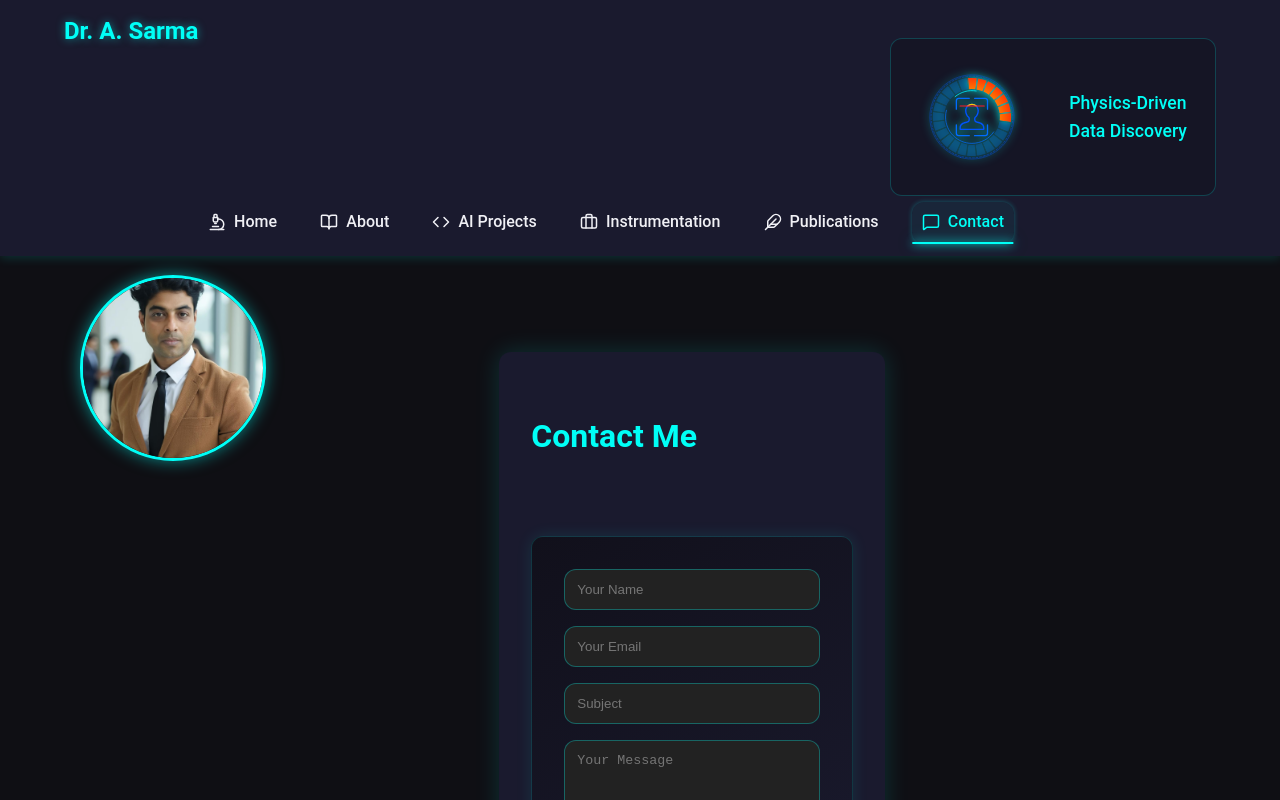
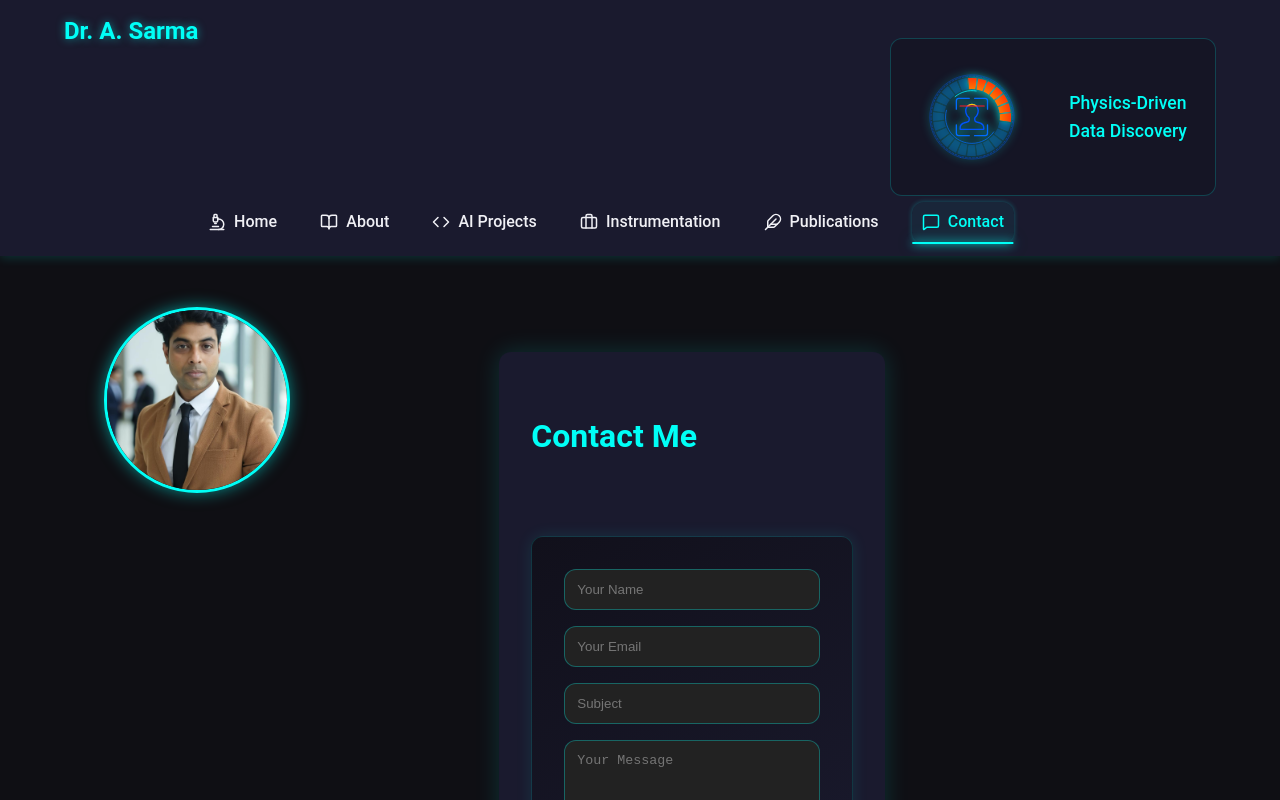
Before and after one commit to abhisakh/Advance_Portfolio, a React (Vite) app in the folder portfolio/: page /contact in a window 1280 px wide. Shown: the top 800 px of the page. Built offline with nearby package versions, Linux system fonts and the light colour scheme.

Commit message:
Image position in profile css

```diff
--- a/portfolio/src/styles/profile.css
+++ b/portfolio/src/styles/profile.css
@@ -6,8 +6,8 @@
 /* --- Desktop Profile Image Styles --- */
 .profile-image-top-left {
   position: fixed;
-  top: calc(var(--navbar-height) + 1.2rem);
-  left: 5rem;
+  top: calc(var(--navbar-height) + 3.2rem);
+  left: 6.5rem;
   width: 180px;
   height: 180px;
   border-radius: 50%;
```
